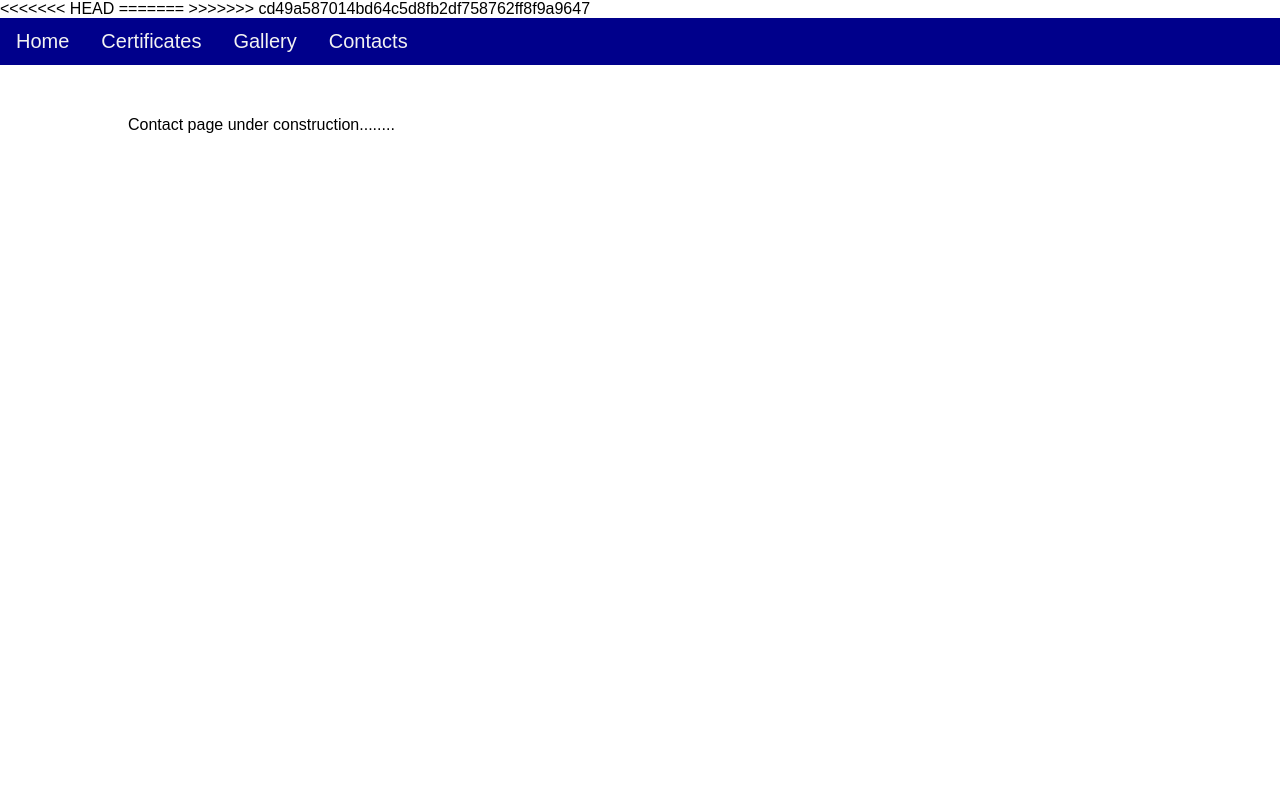
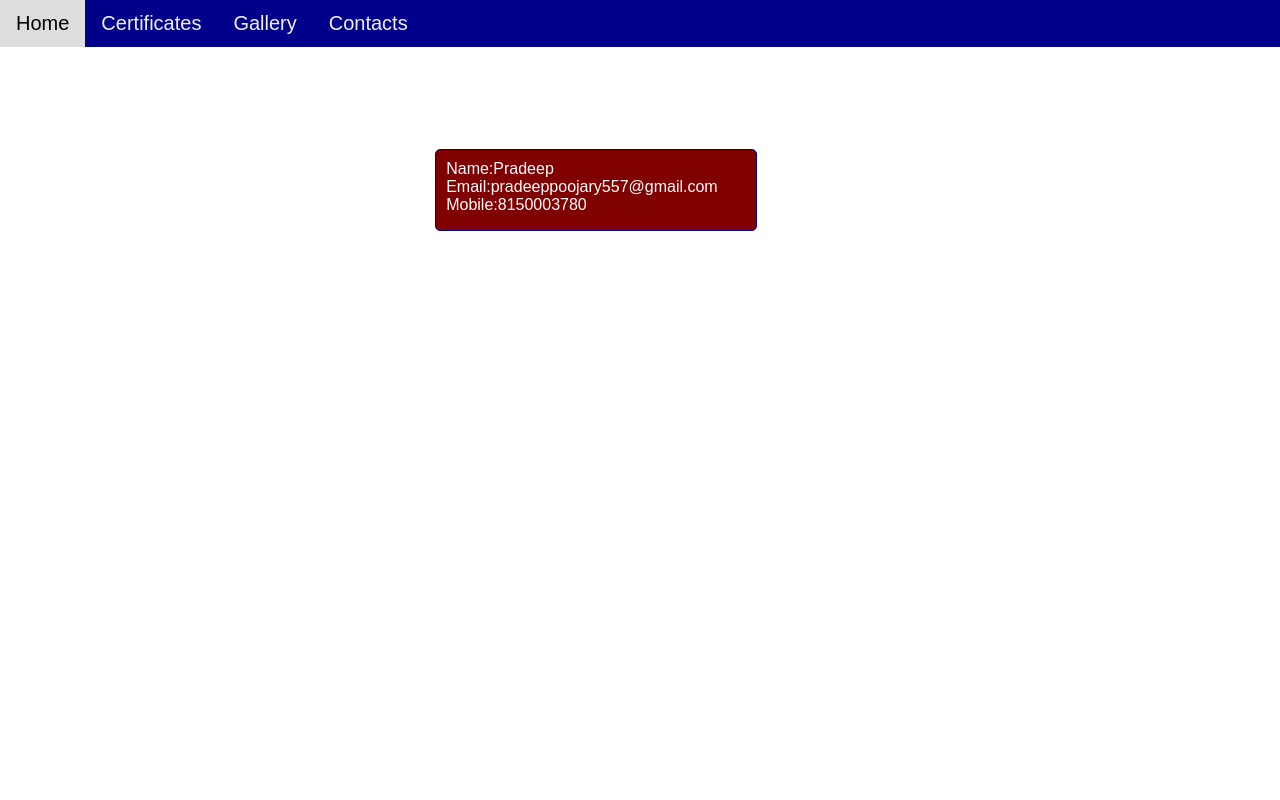
Before and after one commit to pradeep171/myblog, a plain HTML site: page contact.html in a window 1280 px wide. Shown: the top 800 px of the page. Drawn offline with Linux system fonts and the light colour scheme.

Commit message:
contact updated

```diff
--- a/contact.html
+++ b/contact.html
@@ -1,11 +1,11 @@
 <!DOCTYPE html>
 <html>
 <head>
-<<<<<<< HEAD
+
     <title>Contacts</title>
-=======
+
     <title>Contact</title>
->>>>>>> cd49a587014bd64c5d8fb2df758762ff8f9a9647
+
     <link rel="stylesheet" href="css/main.css">
     </head>
     <body>
@@ -19,9 +19,12 @@
      <!-- End of navigation bar -->
     <!-- BODY CONTENT -->
         <div class="content">
-        <p>
-          Contact page under construction........
-            </p>
+        <div id="box">
+            Name:Pradeep<br>
+            Email:pradeeppoojary557@gmail.com<br>
+            Mobile:8150003780
+
+            </div>
 
         </div>
         <!-- End of body content -->
--- a/css/main.css
+++ b/css/main.css
@@ -23,7 +23,7 @@ html,body{
 }
 .content{
    margin: 4% 10% 4% 10%;
-    height: 100%;
+    min-height: 100%;
     font-size: 16px;
 }
 p{
@@ -47,6 +47,7 @@ div.gallery:hover{
     border: 1px solid darkblue;
 }
 div.gallery img{
+
     width=100%;
     height: 200px;
 }
@@ -66,13 +67,24 @@ div#spec{
     text-align: center;
 }
 div#certi img{
+    align-content: center;
     width=100%;
     height:100%;
 }
 div#certi{
     margin: 5px;
     border: 1px solid #ccc;
-    float: left;
+
     width: 100%
         heght: 100%;
 }
+div#box{
+    margin: 10% 30% 30% 30%;
+    width: 300px;
+    height: 60px;
+    border: 1px solid darkblue;
+    border-radius: 5px;
+    padding: 10px 10px 10px 10px;
+    background-color: maroon;
+    color: white;
+}
```
